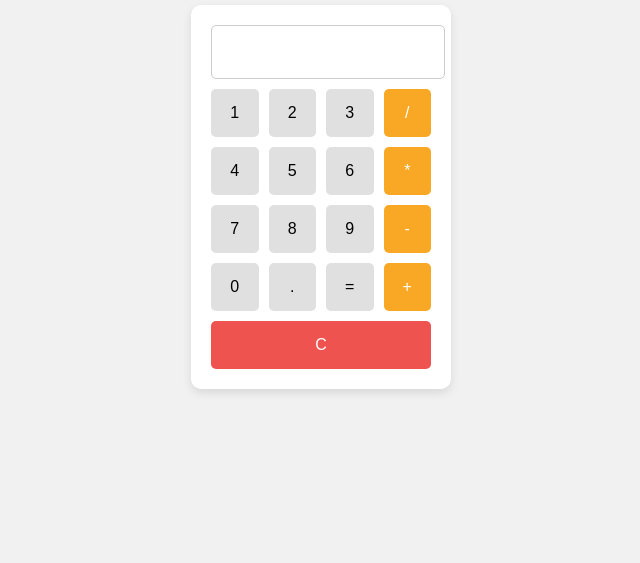
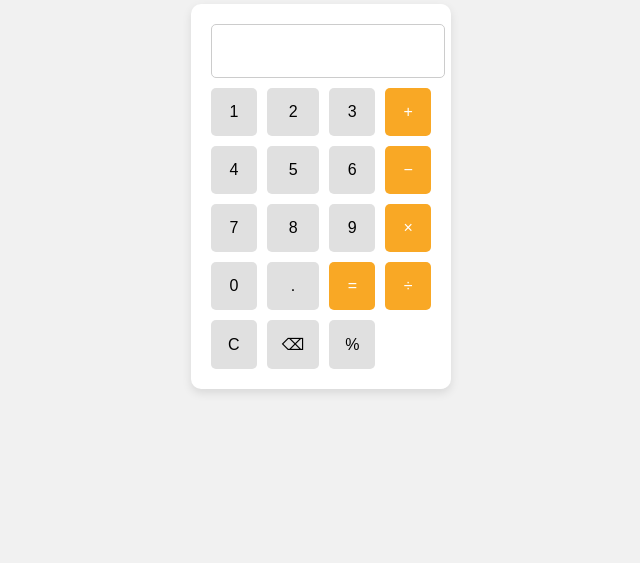
Before and after one commit to dozz12/kalkulator-sigma, a plain HTML site: page index.html in a window 1280 px wide. Shown: the part 237-800 px from the top of the page, without its empty margins (319-959 px from the left). Drawn offline with Linux system fonts and the light colour scheme.

Commit message:
Update index.html

```diff
--- a/index.html
+++ b/index.html
@@ -16,24 +16,26 @@
         <button onclick="tambahAngka('1')">1</button>
         <button onclick="tambahAngka('2')">2</button>
         <button onclick="tambahAngka('3')">3</button>
-        <button class="operator" onclick="tambahAngka('/')">/</button>
+        <button class="operator" onclick="tambahAngka('+')">+</button>
 
         <button onclick="tambahAngka('4')">4</button>
         <button onclick="tambahAngka('5')">5</button>
         <button onclick="tambahAngka('6')">6</button>
-        <button class="operator" onclick="tambahAngka('*')">*</button>
+        <button class="operator" onclick="tambahAngka('-')">−</button>
 
         <button onclick="tambahAngka('7')">7</button>
         <button onclick="tambahAngka('8')">8</button>
         <button onclick="tambahAngka('9')">9</button>
-        <button class="operator" onclick="tambahAngka('-')">-</button>
+        <button class="operator" onclick="tambahAngka('*')">×</button>
 
-        <button onclick="tambahAngka('0')">0</button>
+        <button class="nol" onclick="tambahAngka('0')">0</button>
         <button onclick="tambahAngka('.')">.</button>
-        <button onclick="hitung()">=</button>
-        <button class="operator" onclick="tambahAngka('+')">+</button>
+        <button class="operator" onclick="hitung()">=</button>
+        <button class="operator" onclick="tambahAngka('/')">÷</button>
 
-        <button onclick="hapus()" class="hapus">C</button>
+        <button onclick="hapus()" class="clear">C</button>
+        <button onclick="hapusKarakter()">⌫</button>
+        <button onclick="tambahAngka('%')">%</button>
       </div>
     </div>
   </div>
```
